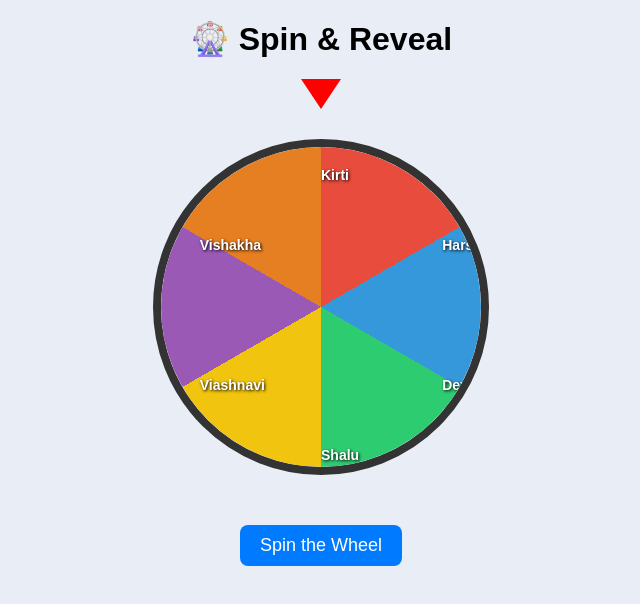
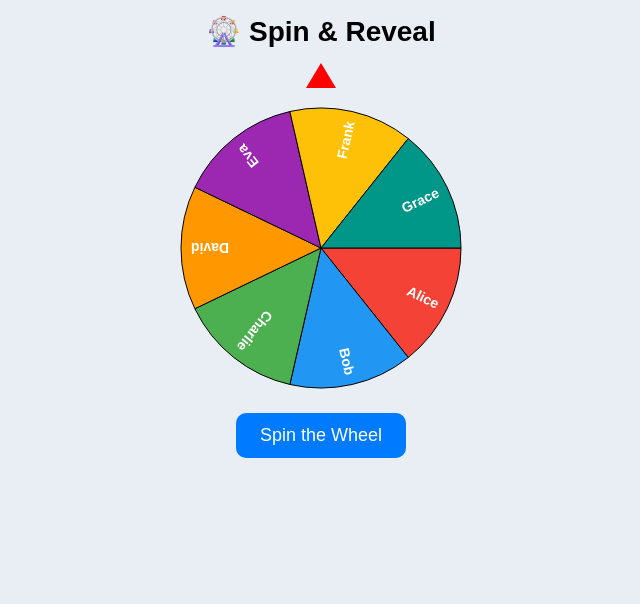
Before and after one commit to ms24melwynpeter-ctrl/spinforpic, a plain HTML site: page index.html in a window 1280 px wide. Shown: the whole page, without its empty margins (319-959 px from the left). Drawn offline with Linux system fonts and the light colour scheme.

Commit message:
Update index.html

```diff
--- a/index.html
+++ b/index.html
@@ -2,138 +2,134 @@
 <html lang="en">
 <head>
   <meta charset="UTF-8">
+  <meta name="viewport" content="width=device-width, initial-scale=1.0">
   <title>Spin & Reveal</title>
   <style>
     body {
       font-family: Arial, sans-serif;
       text-align: center;
-      background: #e9edf5;
+      background: #e9eef5;
+      margin: 0;
+      padding: 0;
     }
-    h1 { margin-top: 20px; }
 
-    .arrow {
+    h1 {
+      margin: 15px 0;
+      font-size: clamp(20px, 5vw, 28px);
+    }
+
+    canvas {
+      display: block;
+      margin: 0 auto;
+      max-width: 90vw;
+      height: auto;
+    }
+
+    #arrow {
       width: 0;
       height: 0;
-      border-left: 20px solid transparent;
-      border-right: 20px solid transparent;
-      border-top: 30px solid red; /* pointing down */
-      margin: 0 auto;
-    }
-
-    .wheel-container {
-      position: relative;
-      margin: 30px auto;
-      width: 320px;
-      height: 320px;
-      border-radius: 50%;
-      border: 8px solid #333;
-      overflow: hidden;
-    }
-
-    .wheel {
-      width: 100%;
-      height: 100%;
-      border-radius: 50%;
-      transition: transform 4s cubic-bezier(0.33, 1, 0.68, 1);
-      position: relative;
-    }
-
-    .label {
-      position: absolute;
-      left: 50%;
-      top: 50%;
-      transform-origin: center left;
-      font-size: 14px;
-      font-weight: bold;
-      color: #fff;
-      text-shadow: 1px 1px 3px black;
+      border-left: 15px solid transparent;
+      border-right: 15px solid transparent;
+      border-bottom: 25px solid red;
+      margin: 0 auto 10px;
     }
 
     button {
-      padding: 10px 20px;
-      font-size: 18px;
-      margin-top: 20px;
-      cursor: pointer;
-      border: none;
+      padding: 12px 24px;
+      font-size: clamp(14px, 4vw, 18px);
       background: #007bff;
       color: white;
-      border-radius: 8px;
+      border: none;
+      border-radius: 10px;
+      cursor: pointer;
+      margin-top: 15px;
     }
 
-    img {
+    button:active {
+      background: #0056b3;
+    }
+
+    #result {
       margin-top: 20px;
-      width: 250px;
-      height: 250px;
-      object-fit: cover;
+      font-size: clamp(16px, 5vw, 22px);
+      font-weight: bold;
+    }
+
+    #result img {
+      margin-top: 10px;
+      max-width: 70vw;
+      height: auto;
       border-radius: 12px;
-      box-shadow: 0 4px 10px rgba(0,0,0,0.2);
+      box-shadow: 0 4px 8px rgba(0,0,0,0.2);
     }
   </style>
 </head>
 <body>
-
   <h1>🎡 Spin & Reveal</h1>
-  <div class="arrow"></div>
-  <div class="wheel-container">
-    <div id="wheel" class="wheel"></div>
-  </div>
-  <button onclick="spin()">Spin the Wheel</button>
-
+  <div id="arrow"></div>
+  <canvas id="wheel" width="300" height="300"></canvas>
+  <button onclick="spinWheel()">Spin the Wheel</button>
   <div id="result"></div>
 
   <script>
-    const players = [
-      { name: "Dev Sir", image: "images/alice.jpg", color: "#e74c3c" },
-      { name: "Shalu", image: "images/bob.jpg", color: "#3498db" },
-      { name: "Viashnavi", image: "images/charlie.jpg", color: "#2ecc71" },
-      { name: "Vishakha", image: "images/david.jpg", color: "#f1c40f" },
-      { name: "Kirti", image: "images/eva.jpg", color: "#9b59b6" },
-      { name: "Harshita", image: "images/frank.jpg", color: "#e67e22" },
+    const names = [
+      { name: "Alice", image: "images/alice.jpg" },
+      { name: "Bob", image: "images/bob.jpg" },
+      { name: "Charlie", image: "images/charlie.jpg" },
+      { name: "David", image: "images/david.jpg" },
+      { name: "Eva", image: "images/eva.jpg" },
+      { name: "Frank", image: "images/frank.jpg" },
+      { name: "Grace", image: "images/grace.jpg" }
     ];
 
     const wheel = document.getElementById("wheel");
-    const angle = 360 / players.length;
+    const ctx = wheel.getContext("2d");
+    let currentAngle = 0;
+    const sliceAngle = (2 * Math.PI) / names.length;
+    const colors = ["#f44336","#2196f3","#4caf50","#ff9800","#9c27b0","#ffc107","#009688"];
 
-    // Build wheel colors
-    let gradientParts = [];
-    players.forEach((p, i) => {
-      gradientParts.push(`${p.color} ${i*angle}deg ${(i+1)*angle}deg`);
-    });
-    wheel.style.background = `conic-gradient(${gradientParts.join(",")})`;
+    function drawWheel() {
+      names.forEach((n, i) => {
+        ctx.beginPath();
+        ctx.moveTo(150, 150);
+        ctx.arc(150, 150, 140, i * sliceAngle, (i + 1) * sliceAngle);
+        ctx.closePath();
+        ctx.fillStyle = colors[i % colors.length];
+        ctx.fill();
+        ctx.stroke();
 
-    // Add labels evenly spaced along edge
-    players.forEach((p, i) => {
-      const label = document.createElement("div");
-      label.className = "label";
-      label.innerText = p.name;
+        ctx.save();
+        ctx.translate(150, 150);
+        ctx.rotate(i * sliceAngle + sliceAngle / 2);
+        ctx.textAlign = "right";
+        ctx.fillStyle = "white";
+        ctx.font = "bold 14px Arial";
+        ctx.fillText(n.name, 130, 5);
+        ctx.restore();
+      });
+    }
 
-      // rotate out to edge, then counter-rotate text so it stays upright
-      const rotation = i * angle + angle / 2;
-      label.style.transform = `rotate(${rotation}deg) translateX(140px) rotate(-${rotation}deg)`;
-      wheel.appendChild(label);
-    });
+    drawWheel();
 
-    let currentRotation = 0;
-
-    function spin() {
-      const randomIndex = Math.floor(Math.random() * players.length);
-      const extraSpins = 5;
-      const stopAngle = 360 - (randomIndex * angle + angle/2);
-
-      const rotation = extraSpins * 360 + stopAngle;
-      currentRotation += rotation;
-
-      wheel.style.transform = `rotate(${currentRotation}deg)`;
-
-      setTimeout(() => {
-        const chosen = players[randomIndex];
-        document.getElementById("result").innerHTML = `
-          <h2>${chosen.name}!</h2>
-          <img src="${chosen.image}" alt="${chosen.name}">
-        `;
-      }, 4000);
+    function spinWheel() {
+      const spins = Math.floor(Math.random() * 5) + 5;
+      const randomSlice = Math.floor(Math.random() * names.length);
+      const targetAngle = spins * 2 * Math.PI + randomSlice * sliceAngle + sliceAngle / 2;
+      let step = 0;
+      const interval = setInterval(() => {
+        currentAngle += 0.2;
+        wheel.style.transform = `rotate(${currentAngle}rad)`;
+        step += 0.2;
+        if (step >= targetAngle) {
+          clearInterval(interval);
+          const winner = names[randomSlice];
+          document.getElementById("result").innerHTML = `
+            🎉 <strong>${winner.name}!</strong><br>
+            <img src="${winner.image}" alt="${winner.name}">
+          `;
+        }
+      }, 20);
     }
   </script>
-
 </body>
 </html>
```
